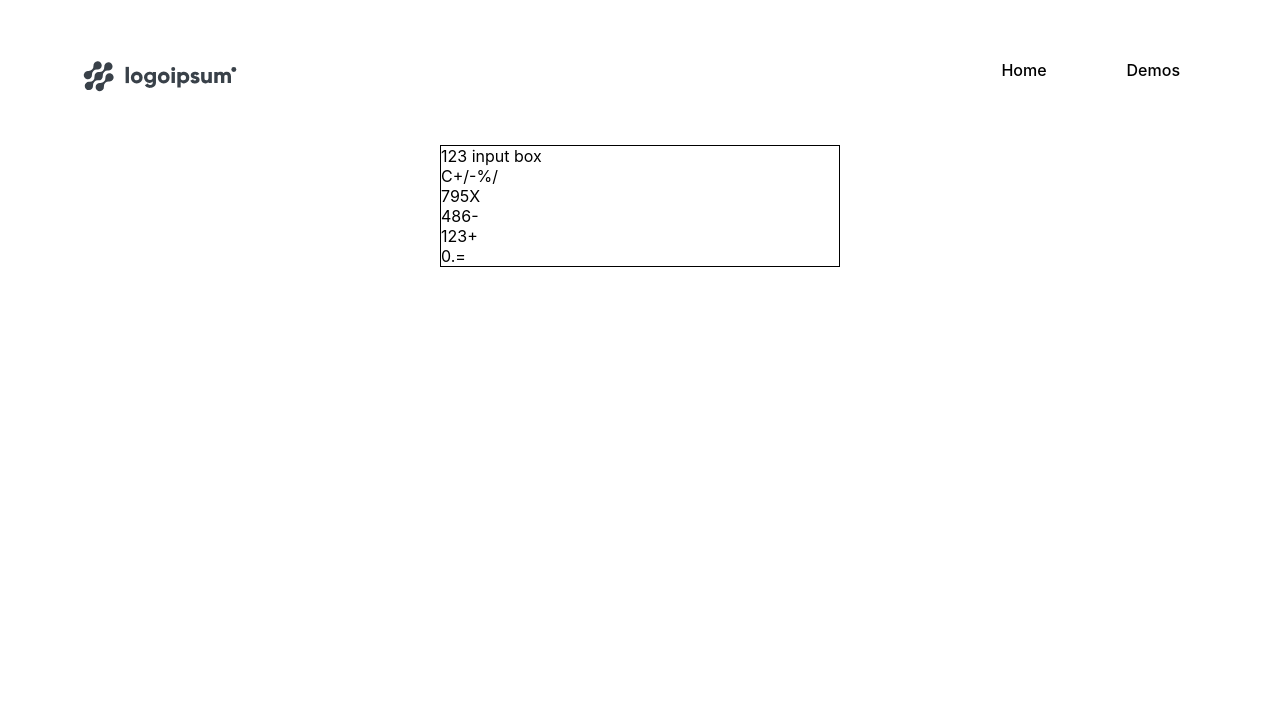
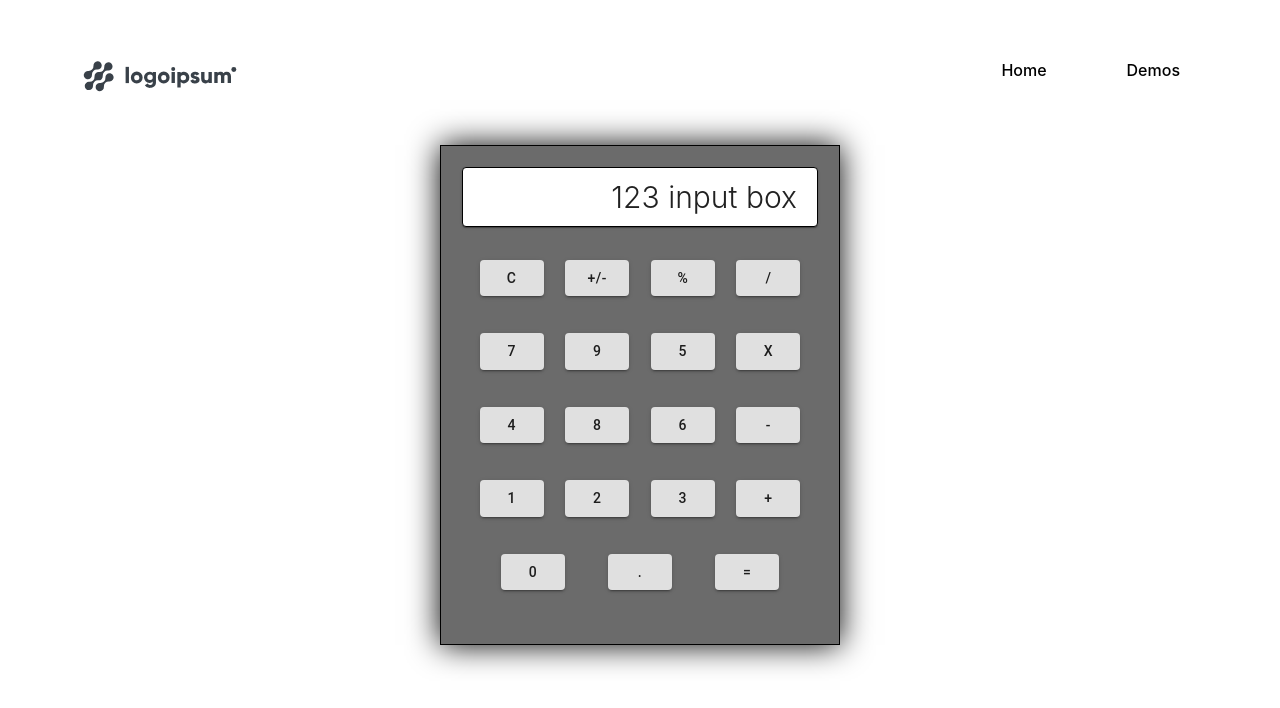
Before and after one commit to yfbchen/demos, a React (Create React App) app: page /demos/calculator in a window 1280 px wide. Shown: the top 708 px of the page. Built offline with nearby package versions, Linux system fonts and the light colour scheme.

Commit message:
worked on styling all of the calculator

```diff
--- a/src/components/Calculator/Button/index.jsx
+++ /dev/null
@@ -1 +0,0 @@
-import React from 'react';
--- a/src/components/Calculator/Button/styles.jsx
+++ /dev/null
@@ -1 +0,0 @@
-import styled from '@emotion/core';
--- a/src/components/Calculator/index.jsx
+++ b/src/components/Calculator/index.jsx
@@ -1,32 +1,39 @@
 import React from 'react';
-import { Grid } from '@material-ui/core';
-import { PageContainer, CalculatorContainer } from './styles';
+import { Grid, Button } from '@material-ui/core';
+import {
+  PageContainer,
+  CalculatorContainer,
+  GridContainer,
+  DisplayBox,
+  ButtonRow,
+} from './styles';
 
 const Calculator = () => {
   const buttonGroupings = [
-    { groupOne: ['C', '+/-', '%', '/'] },
-    { groupTwo: ['7', '9', '5', 'X'] },
-    { groupThree: ['4', '8', '6', '-'] },
-    { groupFour: ['1', '2', '3', '+'] },
-    { groupFive: ['0', '.', '='] },
+    ['C', '+/-', '%', '/'],
+    ['7', '9', '5', 'X'],
+    ['4', '8', '6', '-'],
+    ['1', '2', '3', '+'],
+    ['0', '.', '='],
   ];
-
-  const makeButtonGroup = (groupVals) => {
-    const vals = Object.values(groupVals);
-    return vals.map((val) => <Grid item>{val}</Grid>);
-  };
 
   return (
     <PageContainer>
       <CalculatorContainer>
-        <Grid container>123 input box</Grid>
-        <Grid container>
-          {buttonGroupings.map((groupObj) => (
-            <Grid container item>
-              {makeButtonGroup(groupObj)}
-            </Grid>
+        <GridContainer container spacing={1}>
+          <DisplayBox container item>
+            123 input box
+          </DisplayBox>
+          {buttonGroupings.map((group, index) => (
+            <ButtonRow container item spacing={1} key={index}>
+              {group.map((val, index) => (
+                <Grid item key={index}>
+                  <Button variant="contained">{val}</Button>
+                </Grid>
+              ))}
+            </ButtonRow>
           ))}
-        </Grid>
+        </GridContainer>
       </CalculatorContainer>
     </PageContainer>
   );
--- a/src/components/Calculator/styles.jsx
+++ b/src/components/Calculator/styles.jsx
@@ -1,5 +1,5 @@
 import styled from '@emotion/styled';
-import { Grid, Container } from '@material-ui/core';
+import { Grid, Paper } from '@material-ui/core';
 
 export const PageContainer = styled('div')`
   display: flex;
@@ -8,7 +8,31 @@ export const PageContainer = styled('div')`
 
 export const CalculatorContainer = styled('div')`
   display: flex;
-  flex-direction: column;
   width: 400px;
   border: 1px solid black;
+  min-height: 500px;
+  background-color: #6b6b6b;
+  box-shadow: 0px 0px 30px #000;
+  -moz-box-shadow: 0px 0px 30px #000;
+  -webkit-box-shadow: 0px 0px 30px #000;
 `;
+
+export const GridContainer = styled(Grid)`
+  padding: 25px;
+`;
+
+export const DisplayBox = styled(Paper)`
+  border: 1px solid black;
+  height: 60px;
+  width: 100%;
+  font-size: 30px;
+  font-weight: 300;
+  display: flex;
+  align-items: center;
+  justify-content: flex-end;
+  padding: 0 20px;
+`;
+
+export const ButtonRow = styled(Grid)`
+  justify-content: space-evenly;
+`;
--- a/src/components/Header/index.jsx
+++ b/src/components/Header/index.jsx
@@ -11,7 +11,7 @@ import {
 
 const Header = () => (
   <StyledHeaderContainer>
-    <StyledLogoContainer>
+    <StyledLogoContainer to="/">
       <Logo />
     </StyledLogoContainer>
     <StyledMenuContainer>
```
